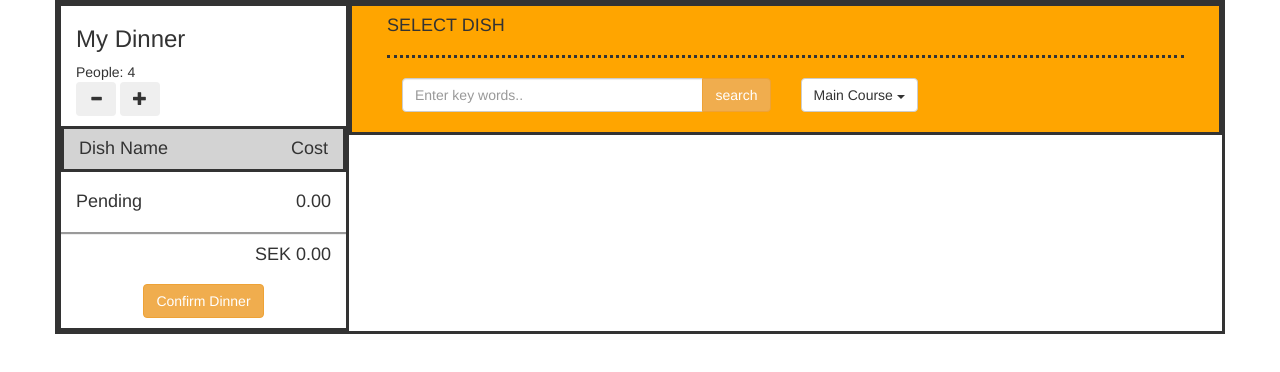
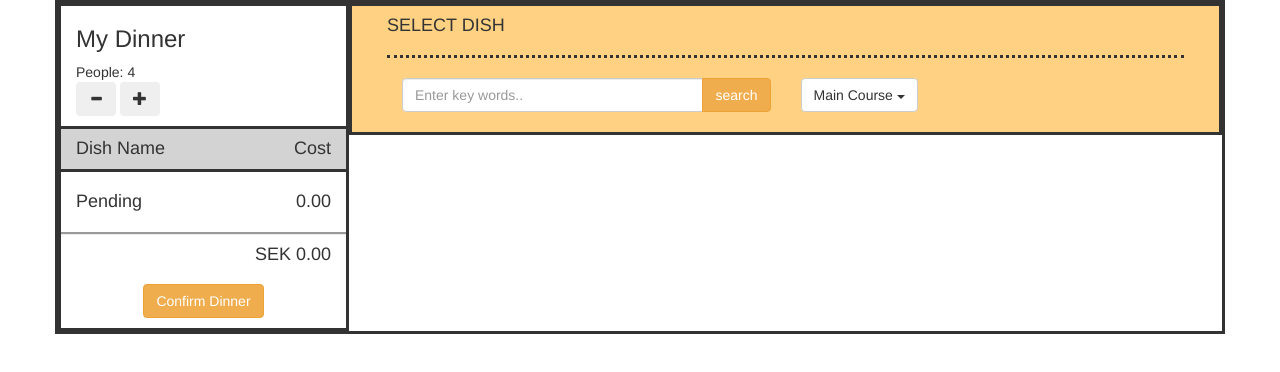
Before and after one commit to ingridsorensen/iteractionLabb2, a plain HTML site: page dinnerplanner-html-master/index.html in a window 1280 px wide. Shown: the part 76-448 px from the top of the page. Drawn offline with nearby package versions, Linux system fonts and the light colour scheme; a script that the page names is missing.

Commit message:
styleimprovements

```diff
--- a/dinnerplanner-html-master/index.html
+++ b/dinnerplanner-html-master/index.html
@@ -37,7 +37,7 @@
 					</div>
 				</div>
 
-				<div class="row" style="margin-top:10px; border-style: solid; background-color: LightGrey;">
+				<div class="row" style="margin-top:10px; border-top-style: solid; border-bottom-style: solid; background-color: LightGrey;">
 					<div class="col-md-6">
 						<h4>Dish Name</h4>
 					</div>
@@ -70,7 +70,7 @@
 
 			</div>
 
-			<div class="col-md-9" style="background-color: #ffa500; border-style: solid;">
+			<div class="col-md-9" style="background-color: #ffd182; border-style: solid;">
 			<h4 style="margin-left:20px;">SELECT DISH</h4>
 
 			<div class="row" style="border-top-style: dotted; margin:20px;">
```
